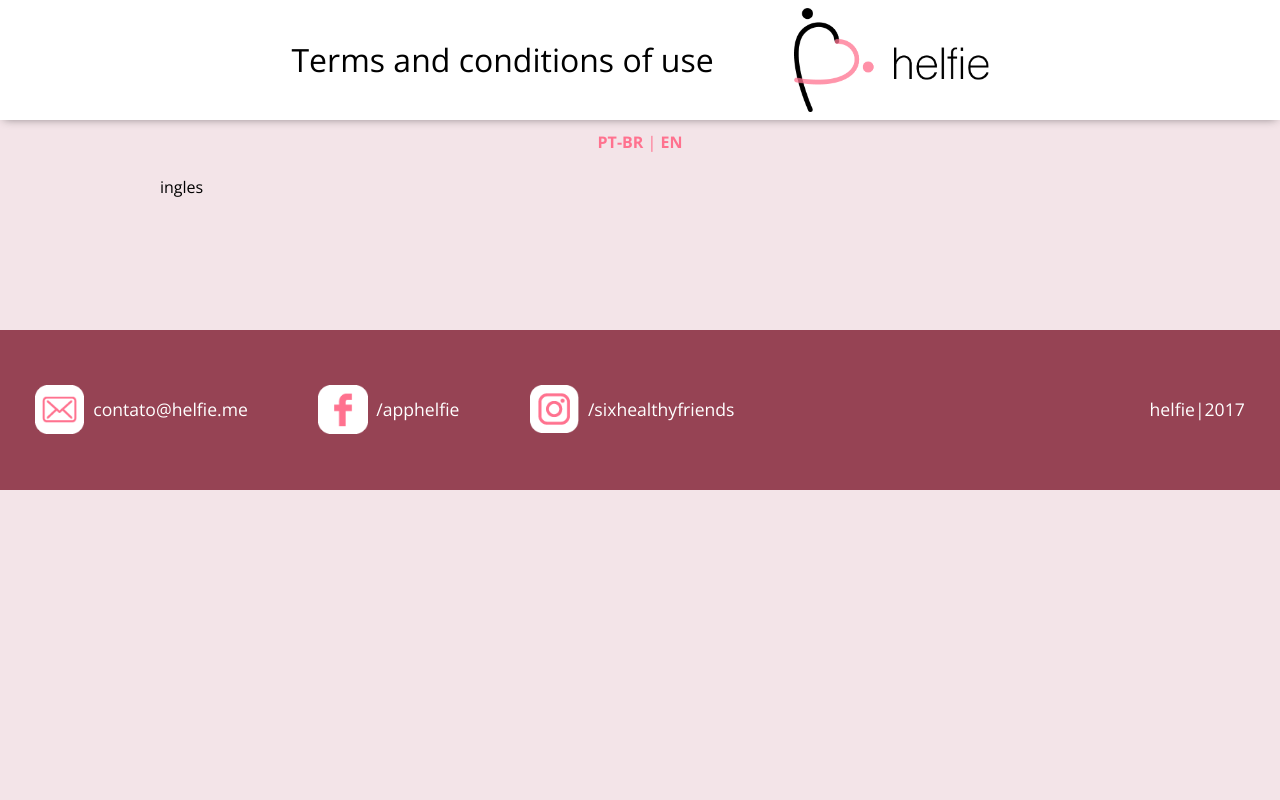
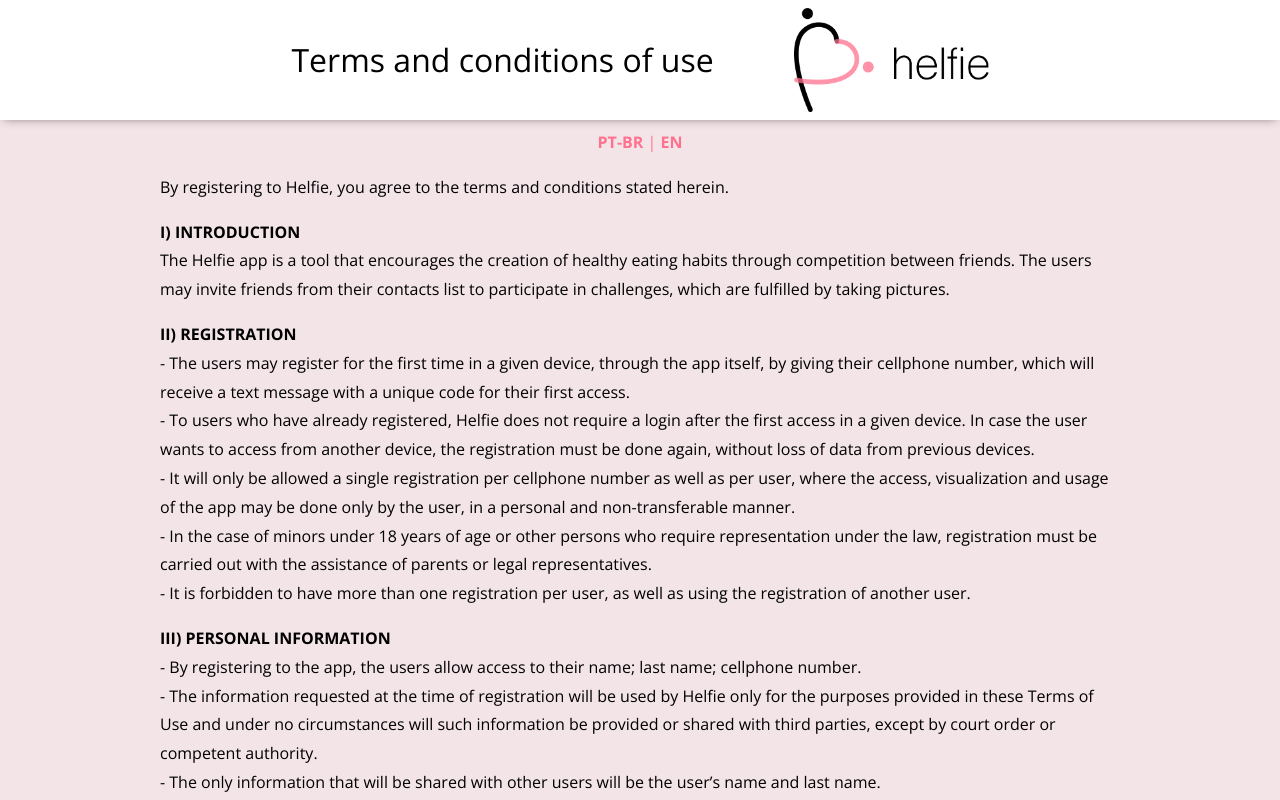
Before and after one commit to dichaves/helfie-web.github.io, a plain HTML site: page termos/index.html in a window 1280 px wide. Both pictures are taken after a click on the element "EN". Shown: the top 800 px of the page. Drawn offline with nearby package versions, Linux system fonts and the light colour scheme.

Commit message:
Terms in english

```diff
--- a/termos/index.html
+++ b/termos/index.html
@@ -50,7 +50,32 @@
         <p>Ao prosseguir com a utilização do serviço, se cadastrando no Helfie, você estará concordando com os termos descritos acima.</p>
       </div>
       <div v-if="en">
-        ingles
+        <p>By registering to Helfie, you agree to the terms and conditions stated herein.</p>
+
+        <p><b>I) INTRODUCTION</b><br>
+        The Helfie app is a tool that encourages the creation of healthy eating habits through competition between friends. The users may invite friends from their contacts list to participate in challenges, which are fulfilled by taking pictures.</p>
+
+        <p><b>II) REGISTRATION</b><br>
+        - The users may register for the first time in a given device, through the app itself, by giving their cellphone number, which will receive a text message with a unique code for their first access.<br>
+        - To users who have already registered, Helfie does not require a login after the first access in a given device. In case the user wants to access from another device, the registration must be done again, without loss of data from previous devices.<br>
+        - It will only be allowed a single registration per cellphone number as well as per user, where the access, visualization and usage of the app may be done only by the user, in a personal and non-transferable manner.<br>
+        - In the case of minors under 18 years of age or other persons who require representation under the law, registration must be carried out with the assistance of parents or legal representatives.<br>
+        - It is forbidden to have more than one registration per user, as well as using the registration of another user.</p>
+
+        <p><b>III) PERSONAL INFORMATION</b><br>
+        - By registering to the app, the users allow access to their name; last name; cellphone number.<br>
+        - The information requested at the time of registration will be used by Helfie only for the purposes provided in these Terms of Use and under no circumstances will such information be provided or shared with third parties, except by court order or competent authority.<br>
+        - The only information that will be shared with other users will be the user’s name and last name.</p>
+
+        <p><b>IV) CONTACTS LIST</b><br>
+        - In order to use the application, it is essential that the users grants Helfie access to their contacts list, so that they can invite other users to participate in challenges.</p>
+
+        <p><b>V) CAMERA</b><br>
+        - In order to use the application, it is essential that the users grants Helfie access to their device camera, so that they can earn points in the challenges.<br>
+        - You are solely responsible for any and all content that you submit through the app. By submitting content, you warrant that it does not violate any third party rights or applicable laws and you agree to keep Helfie free from any third party judicial or extrajudicial claims.<br>
+        - Helfie may, without prior notice, block the access to the app when it finds that the user has engaged in an act or conduct that (i) violates federal, state and/or municipal laws and regulations, (ii) goes against these Terms of Use, or (iii) violate the principles of morality and good manners.</p>
+
+        <p>By continuing to use the service, by registering to Helfie, you agree to the terms described above.</p>
       </div>
     </div>
 
```
